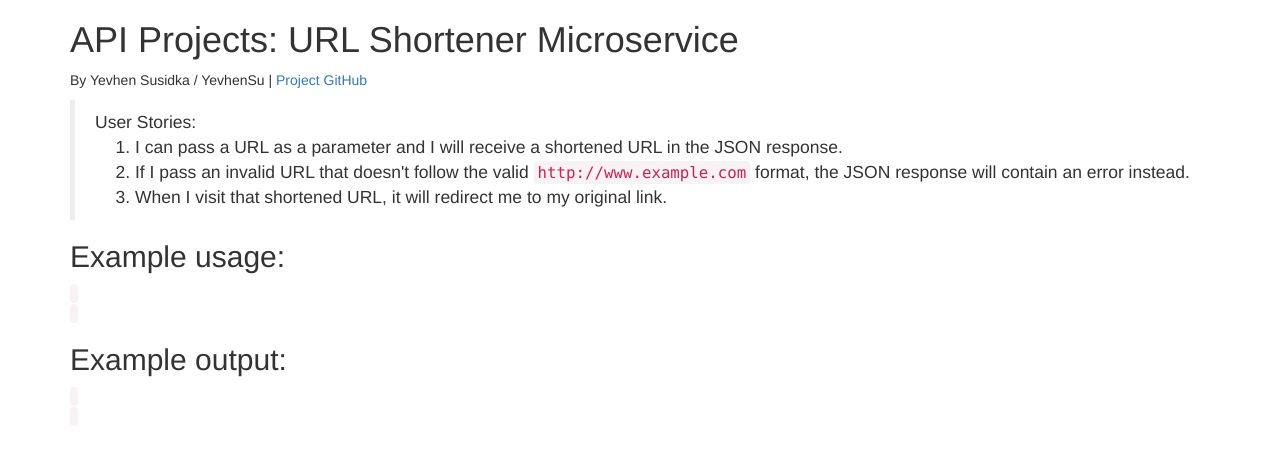
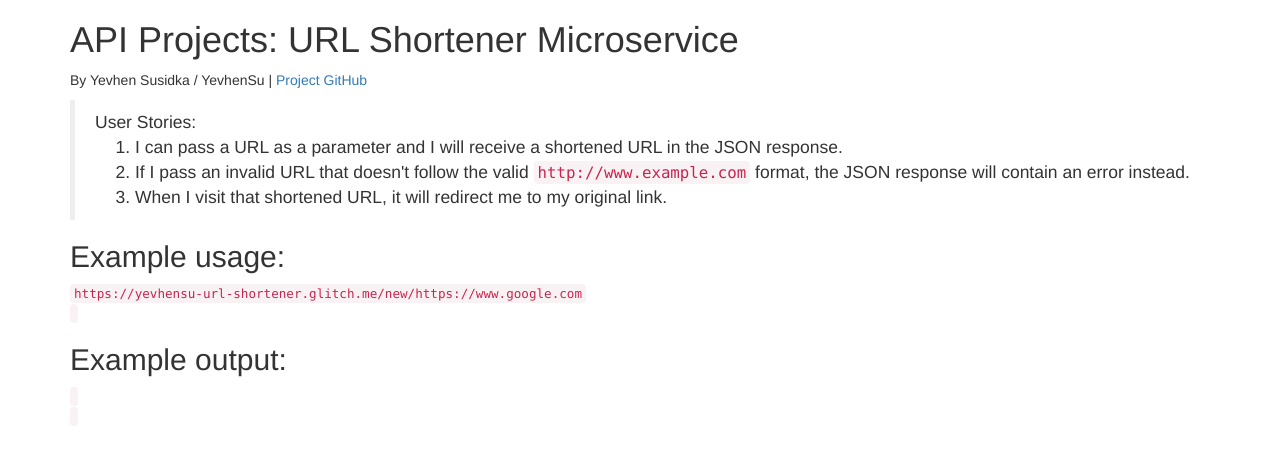
Before and after one commit to YevhenSu/UrlShortenerMicroservice, a website: page index.html in a window 1280 px wide. Drawn offline with nearby package versions, Linux system fonts and the light colour scheme.

Commit message:
added inside code tag index.html

```diff
--- a/index.html
+++ b/index.html
@@ -18,7 +18,7 @@
         </ol>
     </blockquote>
     <h2>Example usage:</h2>
-    <code></code><br>
+    <code>https://yevhensu-url-shortener.glitch.me/new/https://www.google.com</code><br>
     <code></code>
     <h2>Example output:</h2>
     <code></code><br>
```
